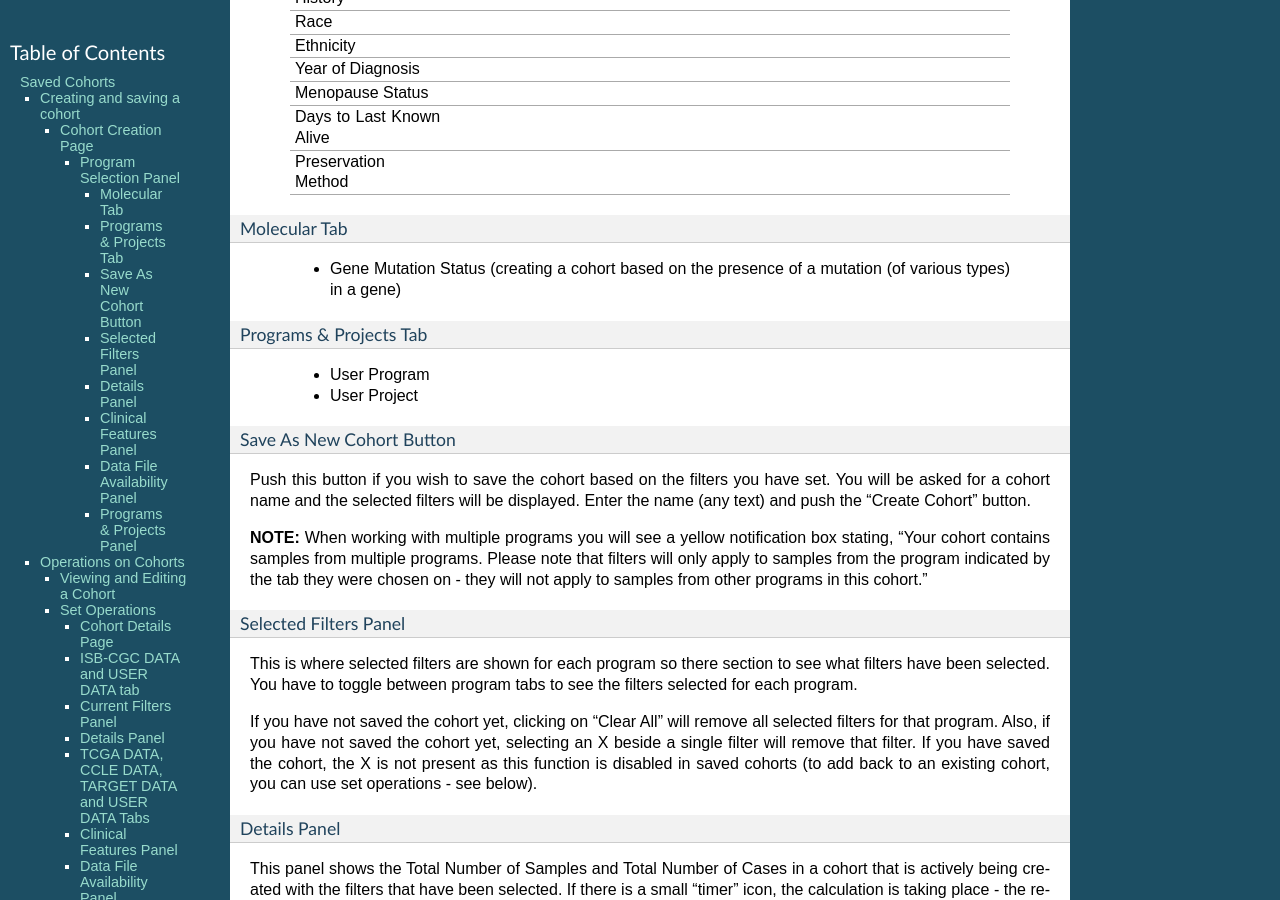
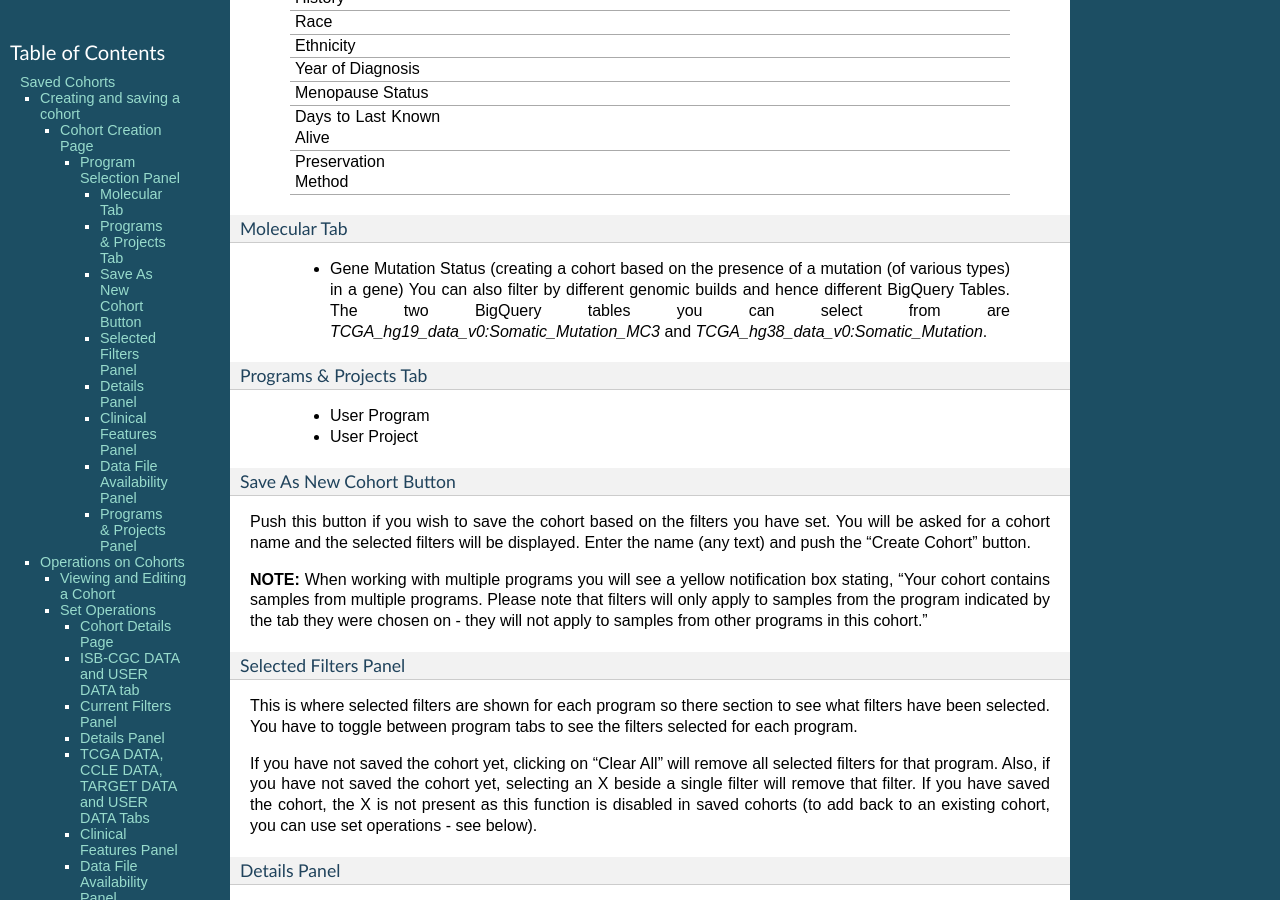
Before and after one commit to isb-cgc/readthedocs, a Sphinx documentation site: the page built from docs/source/sections/webapp/Saved-Cohorts.rst, in a window 1280 px wide and 900 px high, scrolled down 1789 px. Built offline with Sphinx 7.4.7, drawn with Linux system fonts in a browser that asks for light colours; pages that are not in the unit, such as notebooks, are missing from menus.

Commit message:
Added new hg38 build information to the moecular tab

```diff
--- a/docs/source/sections/webapp/Saved-Cohorts.rst
+++ b/docs/source/sections/webapp/Saved-Cohorts.rst
@@ -99,8 +99,7 @@ The panel in the center of the screen, with four tabs called "TCGA DATA", "CCLE
 
 Molecular Tab
 ^^^^^^^^^^^^^
-
-    * Gene Mutation Status (creating a cohort based on the presence of a mutation (of various types) in a gene)
+    * Gene Mutation Status (creating a cohort based on the presence of a mutation (of various types) in a gene)  You can also filter by different genomic builds and hence different BigQuery Tables.  The two BigQuery tables you can select from are *TCGA_hg19_data_v0:Somatic_Mutation_MC3* and *TCGA_hg38_data_v0:Somatic_Mutation*.
 
 Programs & Projects Tab
 ^^^^^^^^^^^^^^^^^^^^^^^^
```
